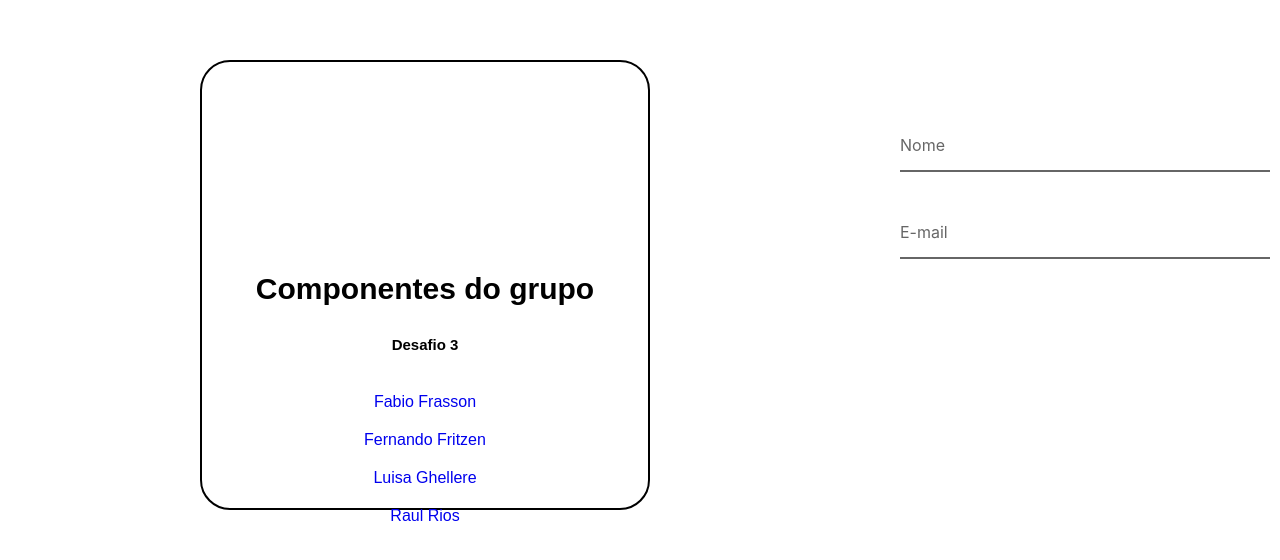
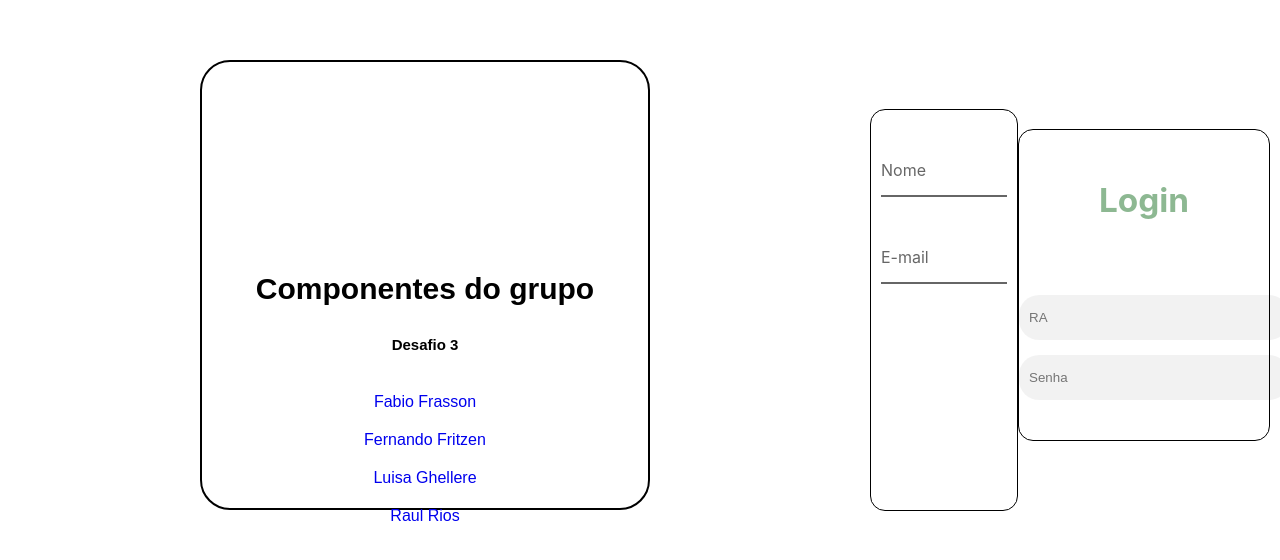
Before and after one commit to SundaeRaul/desafio3, a React (Create React App) app: page / in a window 1280 px wide. Shown: the part 140-700 px from the top of the page. Built offline with nearby package versions, Linux system fonts and the light colour scheme.

Commit message:
alteracoes finais

```diff
--- a/src/App.js
+++ b/src/App.js
@@ -2,6 +2,7 @@ import React from 'react';
 import './App.css';
 import Fabio from './components/Fabio'
 import Form from './components/Form'
+import Raul from './components/Raul'
 
 export default () =>
   <div className="App">
@@ -9,5 +10,6 @@ export default () =>
       </Fabio>
 
       <Form/>
+      <Raul/>
 
-    </div>
+  </div>
--- a/src/components/Form.css
+++ b/src/components/Form.css
@@ -1,7 +1,9 @@
-form{
+.ContactForm{
     width: 400px;
     height: 300px;
     background: #FFF;
     padding: 50px 10px;
-    margin-left: 40px;
+    margin-left: 20px;
+    border: 1px solid black;
+    border-radius: 15px;
 }
--- a/src/components/Form.jsx
+++ b/src/components/Form.jsx
@@ -5,7 +5,7 @@ import Button from './Button'
 
 function Form(){
     return(
-        <form>
+        <form className="ContactForm">
             <Button name="Nome"/>
             <Button name="E-mail"/>
         </form>
--- /dev/null
+++ b/src/components/Raul.css
@@ -0,0 +1,31 @@
+#container {
+    margin-right: 10px;
+    border: 1px solid black;
+    background: white;
+    width: 500px;
+    border-radius: 15px;
+}
+
+h1 {
+    margin-top: 50px;
+    text-align: center;
+    font-size: 25pt;
+    color: #8DB892;
+}
+
+form{
+    width: 250px;
+    margin: 75px auto 25px auto;
+}
+
+input.LoginForm{
+    outline: none;
+    background: rgba(0, 0, 0, .05);
+    border: none;
+    padding: 15px 10px;
+    color: rgba(0, 0, 0, 1);
+    border-radius: 20px;
+    width: 100%;
+    margin-bottom: 15px;
+    position: relative;
+}
--- /dev/null
+++ b/src/components/Raul.jsx
@@ -0,0 +1,16 @@
+import React from 'react';
+import './Raul.css';
+
+ function Raul () {
+    return (
+        <div id="container">
+            <h1>Login</h1>
+            <form>
+                <input type="text" className="LoginForm" placeholder="RA"/>
+                <input type="password" className="LoginForm" placeholder="Senha"/>
+            </form>
+        </div>
+    );
+
+ }
+ export default Raul;
```
Also changed, not shown: src/components/App.js (added), 1 other file (tests, documents, lock files or other folders).
